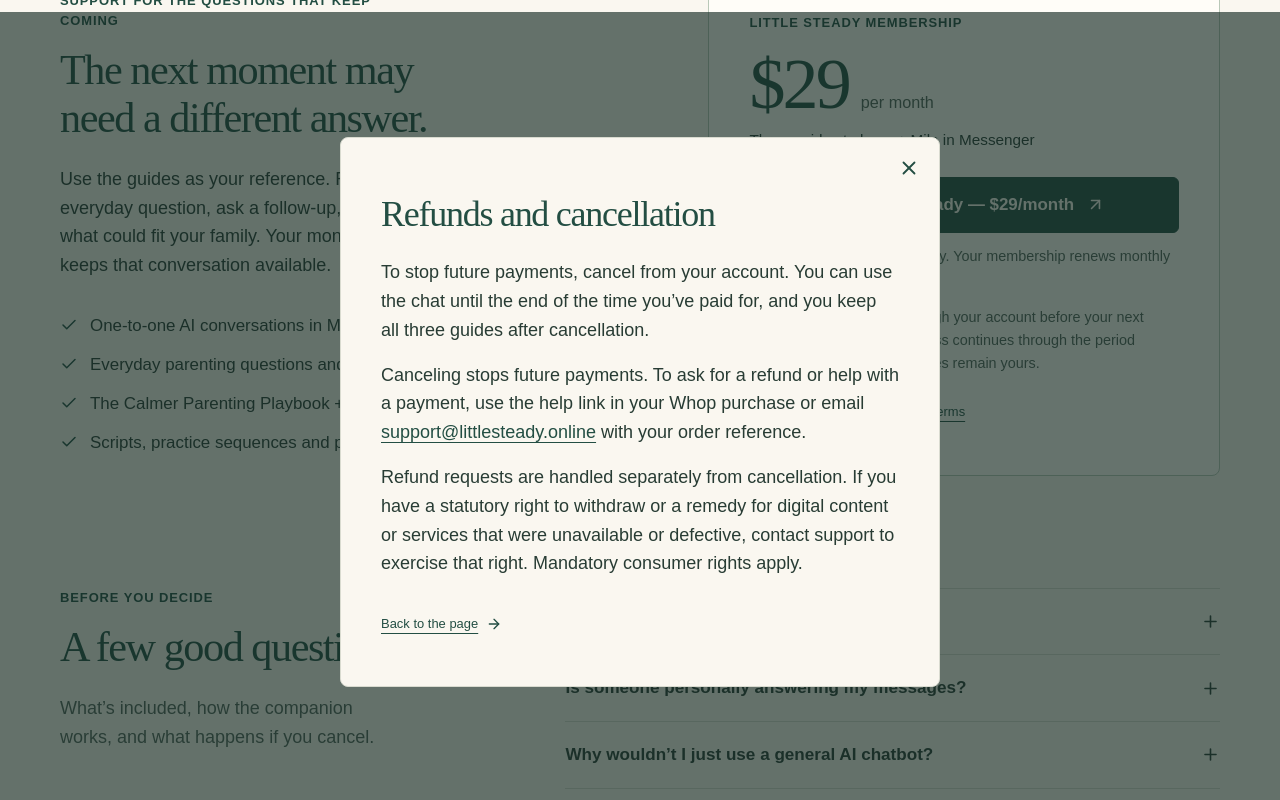
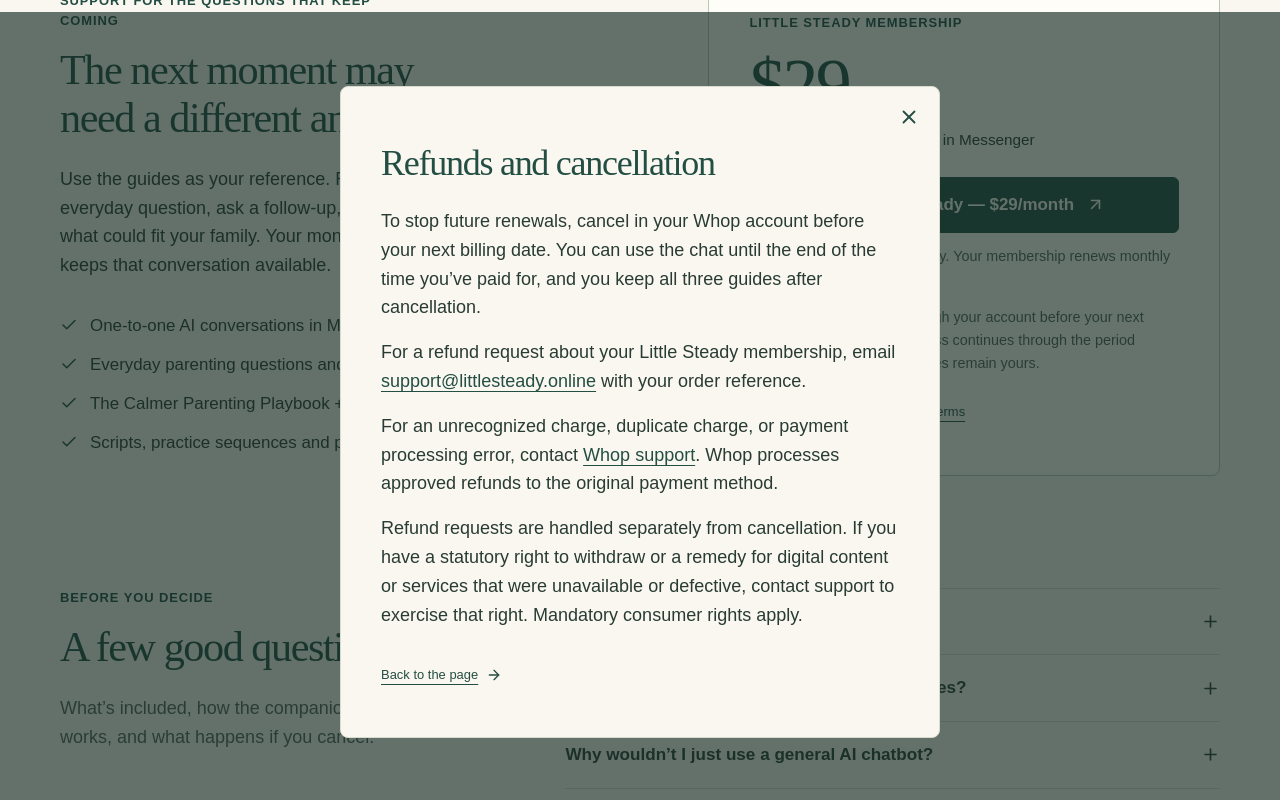
Before and after one commit to Martin00550/Little-Steady, a React (Vite) app: page / in a window 1280 px wide. Both pictures are taken after a click on the button "Refund policy". Shown: the part 6418-7218 px from the top of the page. Built offline with nearby package versions, Linux system fonts and the light colour scheme; a web font is replaced by a local one.

Commit message:
Align refund contacts with Whop buyer terms

```diff
--- a/src/components/Shared.tsx
+++ b/src/components/Shared.tsx
@@ -316,17 +316,21 @@ export const policyContent: Record<
     content: (
       <>
         <p>
-          To stop future payments, cancel from your account. You can use the
-          chat until the end of the time you’ve paid for, and you keep all three
-          guides after cancellation.
+          To stop future renewals, cancel in your Whop account before your next
+          billing date. You can use the chat until the end of the time you’ve
+          paid for, and you keep all three guides after cancellation.
         </p>
         <p>
-          Canceling stops future payments. To ask for a refund or help with a
-          payment, use the help link in your Whop purchase or email{' '}
+          For a refund request about your Little Steady membership, email{' '}
           <a href="mailto:support@littlesteady.online">
             support@littlesteady.online
           </a>{' '}
           with your order reference.
+        </p>
+        <p>
+          For an unrecognized charge, duplicate charge, or payment processing
+          error, contact <a href="mailto:support@whop.com">Whop support</a>.
+          Whop processes approved refunds to the original payment method.
         </p>
         <p>
           Refund requests are handled separately from cancellation. If you have
```
